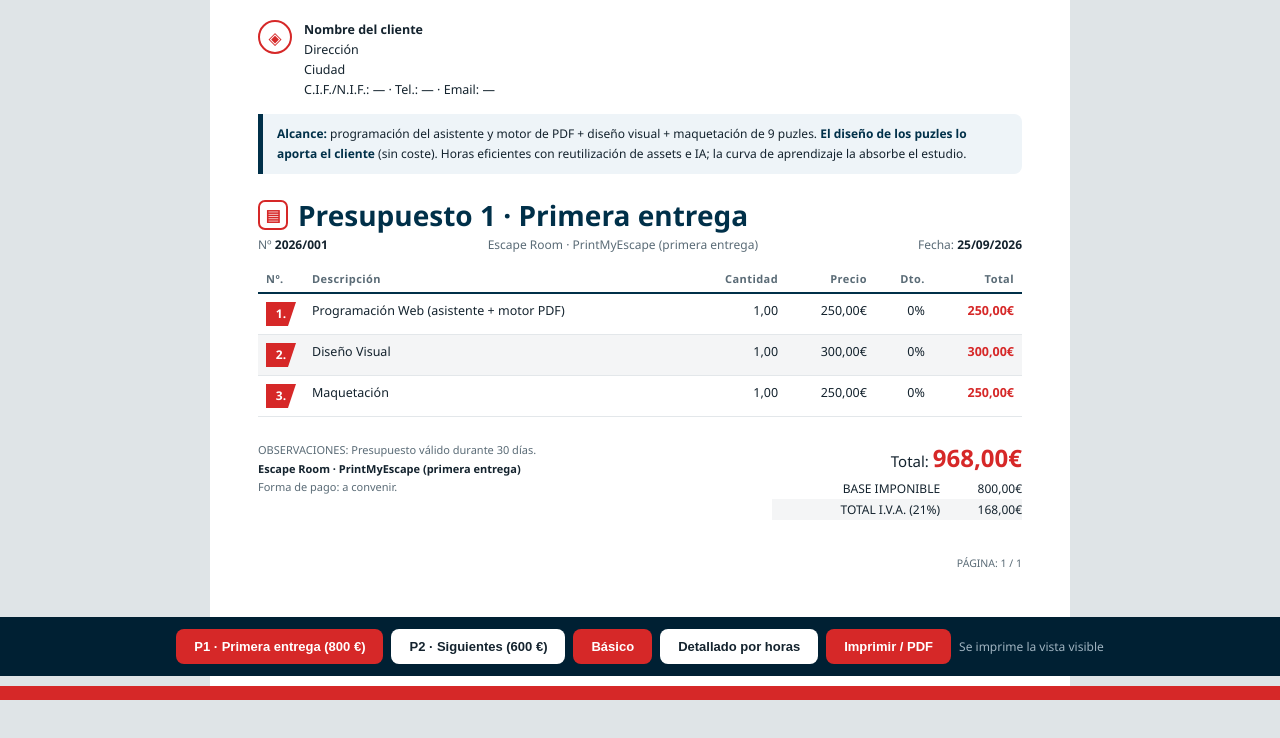
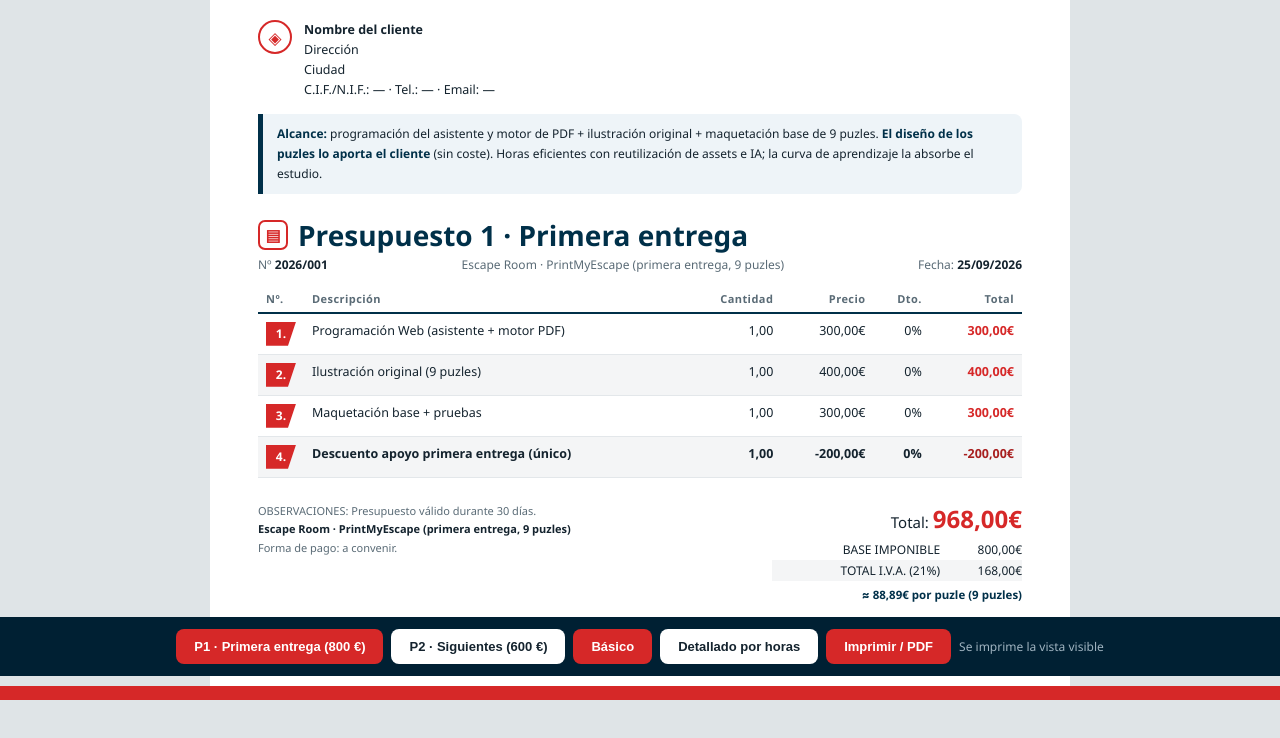
Before and after one commit to kreatures-studio/printmyescape, a plain HTML site: page presupuesto/presupuestos.html in a window 1280 px wide. Shown: the part 124-862 px from the top of the page. Drawn offline with Linux system fonts and the light colour scheme.

Commit message:
presupuestos P1/P2 con lineas genericas, descuentos y coste por puzle

```diff
--- a/presupuesto/presupuestos.html
+++ b/presupuesto/presupuestos.html
@@ -67,6 +67,8 @@
   td.total { color: var(--red); font-weight: 800; }
   tr.grupo td { background: var(--blue) !important; color: #fff; font-weight: 800; font-size: 12px; letter-spacing: .03em; }
   tr.subt td { font-weight: 800; background: #eef4f8 !important; }
+  tr.dto td { font-weight: 800; }
+  tr.dto td.total { color: var(--red-deep, var(--red-dark)); }
   .bottom { display: flex; justify-content: space-between; gap: 24px; margin-top: 24px; }
   .notes { font-size: 11px; color: var(--muted); line-height: 1.7; max-width: 46%; }
   .notes b { color: var(--ink); }
@@ -76,6 +78,7 @@
   .totals table { font-size: 12px; }
   .totals td { border: 0; padding: 2px 0 2px 8px; }
   .totals td:last-child { font-variant-numeric: tabular-nums; }
+  .totals .unit { font-size: 11.5px; color: var(--blue); font-weight: 800; margin-top: 6px; }
   footer { display: flex; justify-content: flex-end; font-size: 10.5px; color: var(--muted); margin-top: 36px; }
   #toolbar { text-align: center; padding: 12px; background: var(--blue-deep); position: sticky; bottom: 0; display: flex; gap: 8px; justify-content: center; align-items: center; flex-wrap: wrap; }
   #toolbar button {
@@ -130,7 +133,7 @@
 
 <script>
 'use strict';
-/* ======== DATOS: P1 (tope 800) y P2 (tope 600). Tarifa estudio 20 €/h ======== */
+/* ======== DATOS (tarifa estudio 20 €/h, conceptos genéricos) ======== */
 var EMISOR = {
   nombre: 'Kreatures Studio', email: 'hello@kreatures.studio',
   web: 'kreatures-studio.github.io/website', lugar: 'España · Worldwide'
@@ -139,61 +142,61 @@ var CLIENTE = {
   nombre: 'Nombre del cliente', direccion: 'Dirección',
   ciudad: 'Ciudad', extra: 'C.I.F./N.I.F.: — · Tel.: — · Email: —'
 };
-var PH = 20; /* €/h tarifa estudio */
+var PH = 20; /* €/h */
 var DATA = {
   p1: {
-    tab: 'P1 · Primera entrega (800 €)', titulo: 'Presupuesto 1 · Primera entrega',
-    numero: '2026/001', concepto: 'Escape Room · PrintMyEscape (primera entrega)',
-    alcance: '<b>Alcance:</b> programación del asistente y motor de PDF + diseño visual + ' +
-      'maquetación de 9 puzles. <b>El diseño de los puzles lo aporta el cliente</b> (sin coste). ' +
-      'Horas eficientes con reutilización de assets e IA; la curva de aprendizaje la absorbe el estudio.',
+    titulo: 'Presupuesto 1 · Primera entrega', numero: '2026/001',
+    concepto: 'Escape Room · PrintMyEscape (primera entrega, 9 puzles)',
+    unidades: 9,
+    alcance: '<b>Alcance:</b> programación del asistente y motor de PDF + ilustración ' +
+      'original + maquetación base de 9 puzles. <b>El diseño de los puzles lo aporta el ' +
+      'cliente</b> (sin coste). Horas eficientes con reutilización de assets e IA; la ' +
+      'curva de aprendizaje la absorbe el estudio.',
     basico: [
-      { desc: 'Programación Web (asistente + motor PDF)', cant: 1, precio: 250, dto: 0 },
-      { desc: 'Diseño Visual', cant: 1, precio: 300, dto: 0 },
-      { desc: 'Maquetación', cant: 1, precio: 250, dto: 0 }
+      { desc: 'Programación Web (asistente + motor PDF)', cant: 1, precio: 300, dto: 0 },
+      { desc: 'Ilustración original (9 puzles)', cant: 1, precio: 400, dto: 0 },
+      { desc: 'Maquetación base + pruebas', cant: 1, precio: 300, dto: 0 },
+      { desc: 'Descuento apoyo primera entrega (único)', cant: 1, precio: -200, dto: 0 }
     ],
     detalle: [
       { grupo: 'Programación Web', items: [
-        { desc: 'Asistente de personalización + motor de PDF + integración', horas: 12.5 } ] },
-      { grupo: 'Diseño Visual · Margaret', items: [
-        { desc: 'Primera página', horas: 2 },
-        { desc: 'Casa', horas: 4 },
-        { desc: 'Devices', horas: 3 } ] },
-      { grupo: 'Diseño Visual · Sabina', items: [
-        { desc: 'Hojas', horas: 3 },
-        { desc: 'Dominó y perritos', horas: 2 },
-        { desc: 'Iconos', horas: 1 } ] },
-      { grupo: 'Maquetación · Margaret', items: [
-        { desc: 'Montaje de páginas + pruebas de impresión', horas: 12.5 } ] }
+        { desc: 'Asistente de personalización + motor de PDF + integración', horas: 15 } ] },
+      { grupo: 'Ilustración original · Margaret', items: [
+        { desc: 'Ilustración original', horas: 12 } ] },
+      { grupo: 'Ilustración original · Sabina', items: [
+        { desc: 'Ilustración original', horas: 8 } ] },
+      { grupo: 'Maquetación base + pruebas · Margaret', items: [
+        { desc: 'Montaje de páginas + pruebas de impresión', horas: 15 } ] }
     ],
+    dto: { desc: 'Descuento apoyo primera entrega (único)', importe: -200 },
     iva: 21, observaciones: 'Presupuesto válido durante 30 días.', pago: 'Forma de pago: a convenir.'
   },
   p2: {
-    tab: 'P2 · Siguientes (600 €)', titulo: 'Presupuesto 2 · Siguientes entregas',
-    numero: '2026/002', concepto: 'Escape Room · PrintMyEscape (siguientes entregas)',
-    alcance: '<b>Alcance:</b> diseño visual + maquetación por entrega, <b>sin programación</b> ' +
-      '(se reutiliza el asistente y el motor). <b>El diseño de los puzles lo aporta el cliente</b> ' +
-      '(sin coste). Horas eficientes con reutilización de assets e IA.',
+    titulo: 'Presupuesto 2 · Siguientes entregas', numero: '2026/002',
+    concepto: 'Escape Room · PrintMyEscape (siguientes entregas, 9 puzles)',
+    unidades: 9,
+    alcance: '<b>Alcance:</b> adaptación y variantes sobre assets existentes + maquetación ' +
+      'sobre plantilla de 9 puzles, <b>sin programación</b> (se reutiliza el asistente y ' +
+      'el motor). <b>El diseño de los puzles lo aporta el cliente</b> (sin coste). ' +
+      'La reutilización abarata el coste por puzle.',
     basico: [
-      { desc: 'Diseño Visual', cant: 1, precio: 350, dto: 0 },
-      { desc: 'Maquetación', cant: 1, precio: 250, dto: 0 }
+      { desc: 'Adaptación y variantes sobre assets (9 puzles)', cant: 1, precio: 400, dto: 0 },
+      { desc: 'Maquetación sobre plantilla + pruebas', cant: 1, precio: 300, dto: 0 },
+      { desc: 'Descuento reutilización assets e IA', cant: 1, precio: -100, dto: 0 }
     ],
     detalle: [
-      { grupo: 'Diseño Visual · Margaret', items: [
-        { desc: 'Casa', horas: 4 },
-        { desc: 'Devices', horas: 3 },
-        { desc: 'Pantalla', horas: 3 } ] },
-      { grupo: 'Diseño Visual · Sabina', items: [
-        { desc: 'Hojas', horas: 3.5 },
-        { desc: 'Dominó y perritos', horas: 2.5 },
-        { desc: 'Iconos', horas: 1.5 } ] },
-      { grupo: 'Maquetación · Margaret', items: [
-        { desc: 'Montaje de páginas + pruebas de impresión', horas: 12.5 } ] }
+      { grupo: 'Adaptación y variantes · Margaret', items: [
+        { desc: 'Variantes sobre assets existentes', horas: 11 } ] },
+      { grupo: 'Adaptación y variantes · Sabina', items: [
+        { desc: 'Variantes sobre assets existentes', horas: 9 } ] },
+      { grupo: 'Maquetación sobre plantilla + pruebas · Margaret', items: [
+        { desc: 'Montaje de páginas + pruebas de impresión', horas: 15 } ] }
     ],
+    dto: { desc: 'Descuento reutilización assets e IA', importe: -100 },
     iva: 21, observaciones: 'Presupuesto válido durante 30 días.', pago: 'Forma de pago: a convenir.'
   }
 };
-/* ============================================================================= */
+/* ==================================================================== */
 
 var cual = 'p1', modo = 'basico';
 function eur(n) {
@@ -224,10 +227,11 @@ function render() {
   document.getElementById('mFecha').textContent = fechaHoy();
   var cab = document.getElementById('cabecera'), tb = document.getElementById('lineas');
   cab.innerHTML = ''; tb.innerHTML = '';
-  var base = 0, i = 0;
-  function fila(n, desc, c3, c4, c5, total, grupo) {
+  var base = 0, i = 0, horas = 0;
+  function fila(desc, c3, c4, c5, total, cls) {
     var tr = document.createElement('tr');
-    if (grupo) { tr.className = 'grupo'; tr.innerHTML = '<td colspan="6">' + esc(desc) + '</td>'; }
+    if (cls) tr.className = cls;
+    if (cls === 'grupo') { tr.innerHTML = '<td colspan="6">' + esc(desc) + '</td>'; }
     else {
       i++;
       tr.innerHTML = '<td class="n"><span>' + i + '.</span></td><td class="desc">' + esc(desc) + '</td>' +
@@ -242,19 +246,19 @@ function render() {
     P.basico.forEach(function (l) {
       var t = l.cant * l.precio * (1 - (l.dto || 0) / 100);
       base += t;
-      fila(0, l.desc, num(l.cant, 2), eur(l.precio), num(l.dto || 0) + '%', eur(t));
+      fila(l.desc, num(l.cant, 2), eur(l.precio), num(l.dto || 0) + '%', eur(t), l.precio < 0 ? 'dto' : '');
     });
   } else {
     cab.innerHTML = '<th style="width:46px">Nº.</th><th>Descripción</th><th class="num">Horas</th>' +
       '<th class="money">Precio/h</th><th class="money"></th><th class="money">Total</th>';
     var gh = 0, gt = 0;
     P.detalle.forEach(function (g) {
-      fila(0, g.grupo, '', '', '', '', true);
+      fila(g.grupo, '', '', '', '', 'grupo');
       var sh = 0, st = 0;
       g.items.forEach(function (it) {
         var t = it.horas * PH;
         sh += it.horas; st += t;
-        fila(0, it.desc, num(it.horas) + ' h', eur(PH), '', eur(t));
+        fila(it.desc, num(it.horas) + ' h', eur(PH), '', eur(t));
       });
       var tr = document.createElement('tr'); tr.className = 'subt';
       tr.innerHTML = '<td></td><td>Subtotal ' + esc(g.grupo) + '</td><td class="num">' +
@@ -262,10 +266,12 @@ function render() {
       tb.appendChild(tr);
       gh += sh; gt += st;
     });
-    base = gt;
+    fila(P.dto.desc, '', '', '', eur(P.dto.importe), 'dto');
+    base = gt + P.dto.importe;
+    horas = gh;
     var tr2 = document.createElement('tr'); tr2.className = 'subt';
     tr2.innerHTML = '<td></td><td>TOTAL HORAS / BASE</td><td class="num"><b>' + num(gh) +
-      ' h</b></td><td></td><td></td><td class="money total">' + eur(gt) + '</td>';
+      ' h</b></td><td></td><td></td><td class="money total">' + eur(base) + '</td>';
     tb.appendChild(tr2);
   }
   var iva = base * P.iva / 100, total = base + iva;
@@ -274,7 +280,8 @@ function render() {
   document.getElementById('totales').innerHTML =
     '<div class="grand">Total: <b>' + eur(total) + '</b></div>' +
     '<table><tr><td>BASE IMPONIBLE</td><td>' + eur(base) + '</td></tr>' +
-    '<tr><td>TOTAL I.V.A. (' + num(P.iva) + '%)</td><td>' + eur(iva) + '</td></tr></table>';
+    '<tr><td>TOTAL I.V.A. (' + num(P.iva) + '%)</td><td>' + eur(iva) + '</td></tr></table>' +
+    '<div class="unit">≈ ' + eur(base / P.unidades) + ' por puzle (' + P.unidades + ' puzles)</div>';
   document.getElementById('tP1').className = cual === 'p1' ? 'on' : '';
   document.getElementById('tP2').className = cual === 'p2' ? 'on' : '';
   document.getElementById('tBas').className = modo === 'basico' ? 'on' : '';
```
